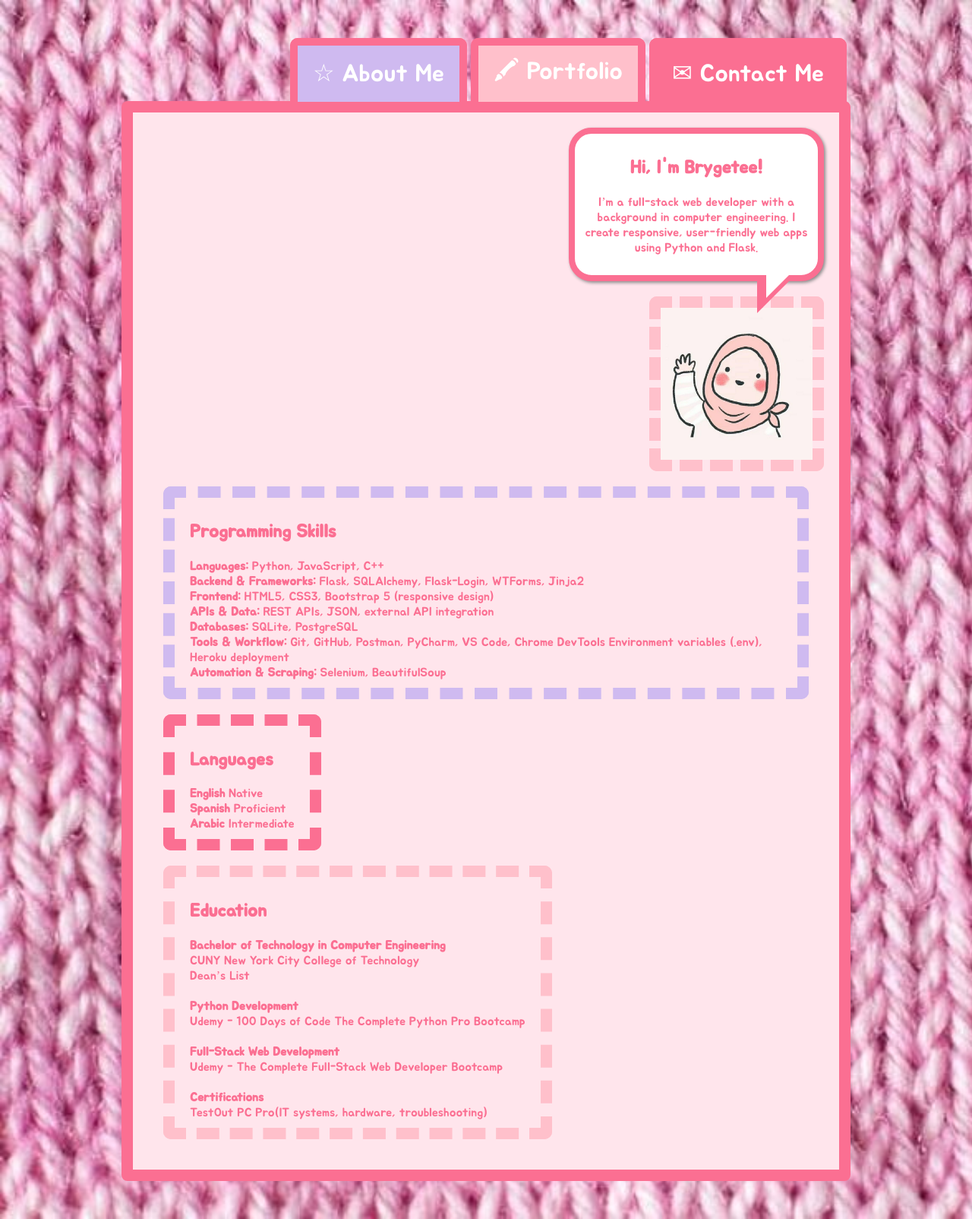
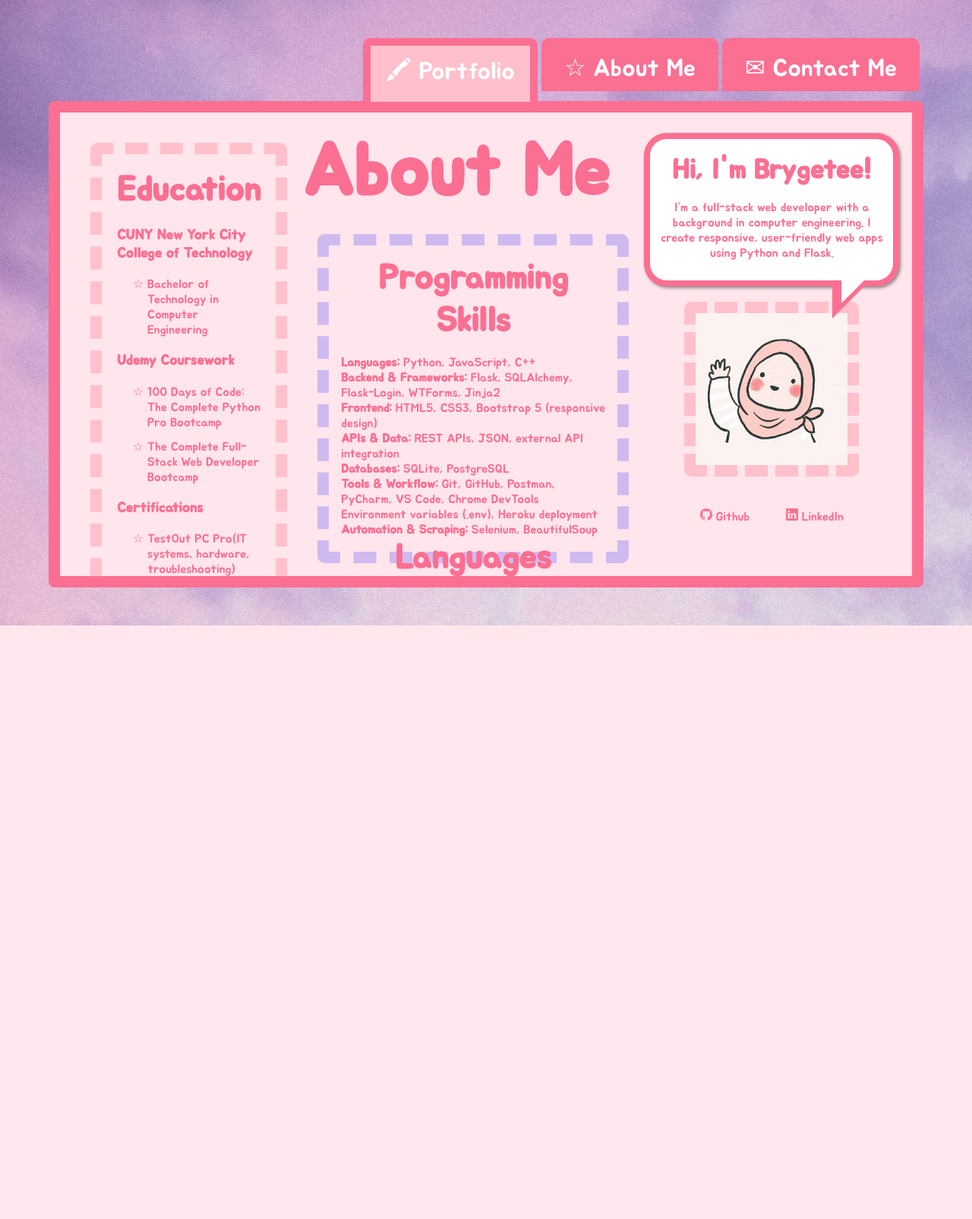
Before and after one commit to Brygetee/My-Portfolio-Website, a Flask app: page / in a window 1280 px wide. Shown: the whole page at 76% size. After the commit the page ends 823 px from the top, so only its background shows below. Run offline with Flask 3, Linux system fonts and the light colour scheme.

Commit message:
Updated Education Section On About Me Page

```diff
--- a/static/styles.css
+++ b/static/styles.css
@@ -1,5 +1,4 @@
 /*/*-----------------------------------------General Page Styles-----------------------------------------*/
-
 /*-----Fonts-----*/
 .jua-regular {
   font-family: "Jua", sans-serif;
@@ -9,16 +8,16 @@
 
 /*-----Body Styles-----*/
 body{
-    background-image: url("pink_yarn.jpg");
+    background-image: url("pink_sky2.jpg");
     background-size: cover;
-    font-family: "Jua";
+    font-family: "Jua", sans-serif;
     color: #fb6f92;
 }
 
 /*-----Tab Styles & Folder Styles-----*/
 
 .folder-container {
-  max-width: 75vw;
+  max-width: 90vw;
   margin: 50px auto;
 }
 
@@ -43,9 +42,9 @@ body{
 }
 
 .tab.about {
-    background: #cfbaf0;
+    background: #fb6f92;
     color: white;
-  z-index: 2; /* Ensures the active tab stays on top */
+
 }
 
 .tab.portfolio {
@@ -57,17 +56,19 @@ body{
     color: white;
 }
 /*-----------------------------------------About Me page styles-----------------------------------------*/
-
 .content {
   border: 15px solid #fb6f92;
   padding: 20px;
   border-radius: 8px 8px 8px 8px; /* Curve for the rest of the folder */
   background: #ffe5ec;
+  height: 80vh;
+  box-sizing: border-box;
+  overflow: hidden;
 }
 
 /* About Section Styles*/
 .about_section{
-    width: fit-content;
+
     border-radius: 10px;
     padding: 10px 20px;
     margin: 20px;
@@ -75,18 +76,29 @@ body{
 .about_section.languages{
      border: 15px dashed #fb6f92;
 }
-.about_section.programming_skills{
-    border: 15px dashed #cfbaf0;
+
+
+
+
+.about_section.socials{
+    display: flex;
+    justify-content: space-evenly;
+    gap: 3em;
+    margin: 2em auto;
+
+
 }
 
-.about_section.education{
-    border: 15px dashed pink;
+.about_section.socials a{
+    text-decoration: none;
+    color: inherit;
 }
-
 .greeting{
     display: flex;
     align-items: flex-end;
     flex-direction: column;
+    width: fit-content;
+
 
 
 
@@ -97,6 +109,7 @@ body{
     border: 15px dashed pink;
     border-radius: 10px;
     display: inline-block;
+    margin: 0 auto;
 }
 
 /* Speech bubble container */
@@ -106,12 +119,15 @@ body{
   padding: 10px;
   text-align: center;
   background-color: #fff;
-
   border: 8px solid #fb6f92;  /* main outline color */
   border-radius: 30px;
-
   box-shadow: 2px 2px 4px #888;
   margin-bottom: 20px;
+}
+
+.speech h3{
+    font-size: 2.25em;
+    margin: 0.25em auto;
 }
 
 /* triangle outline (outer border) */
@@ -122,10 +138,8 @@ body{
   height: 0;
   right: 30px;
   top: 100%;
-
   border-width: 25px;
   border-style: solid;
-
   /* outline color matches border */
   border-color: #fb6f92 transparent transparent #fb6f92;
 }
@@ -138,9 +152,65 @@ body{
   height: 0;
   right: 38px;
   top: 100%;
-
   border-width: 15px;
   border-style: solid;
-
   border-color: #fff transparent transparent #fff;
 }
+.paragraph_sections{
+    height: 100%;
+    display: flex;
+    flex-direction: row;
+
+
+}
+/*--------------------------------------About Me Page Column Sections----------------------------------------------*/
+.first_column, .second_column, .third_column{
+    display: flex;
+    flex-direction: column;
+    justify-content: space-evenly;
+    align-items: center;
+}
+
+.about_section.education{
+    border: 15px dashed pink;
+    height: 100%;
+    padding: 20px;
+}
+.about_section.education:hover{
+    transform: scale(1.05, 1.05);
+    transition: transform 0.3s ease-in-out;
+    box-shadow: 5px -5px 25px pink;
+
+}
+
+.education_list{
+    list-style-type: "☆ ";
+}
+.education_list li{
+    margin-bottom: 0.75em;
+}
+
+.about_section.programming_skills{
+    border: 15px dashed #cfbaf0;
+    padding: 1em;
+    height: 65%;
+}
+.second_column h1{
+    font-size: 6rem;
+    font-weight: bold;
+    padding:0 auto;
+    width: 450px;
+    margin-top: 0px;
+    margin-bottom: 0;
+}
+.first_column h2, .second_column h2, .third_column h2{
+    text-align: center;
+    font-size: 45px;
+    margin: 0 0 0.35em 0;
+
+
+}
+.about-page-container{
+    height: 100%;
+    width: 100%;
+}
--- /dev/null
+++ b/templates/base.html
@@ -0,0 +1,28 @@
+<!DOCTYPE html>
+<html lang="en">
+<head>
+    <meta charset="UTF-8">
+    <meta name="viewport" content="width=device-width, initial-scale=1.0">
+    <title>{% block title %}{% endblock %}</title>
+    <link href="{{ url_for('static', filename='styles.css') }}" rel="stylesheet">
+    <link rel="preconnect" href="https://fonts.googleapis.com">
+    <link rel="preconnect" href="https://fonts.gstatic.com" crossorigin>
+    <link href="https://fonts.googleapis.com/css2?family=Jua&display=swap" rel="stylesheet">
+</head>
+<body>
+
+    <div class="folder-container">
+        <div class="tabs">
+
+            <button class="tab portfolio"><span id="crayon">🖍</span> Portfolio</button>
+            <a href="/"><button class="tab about" ><span id="star">☆</span> About Me</button></a>
+            <a href="/contact"><button class="tab contact">✉ Contact Me</button></a>
+        </div>
+      <div class="content">
+        {% block content %}{% endblock %}
+      </div>
+    </div>
+
+
+</body>
+</html>
--- a/templates/index.html
+++ b/templates/index.html
@@ -1,34 +1,35 @@
-<!DOCTYPE html>
-<html lang="en" xmlns="http://www.w3.org/1999/html">
-<head>
-    <meta charset="UTF-8">
-    <title></title>
-    <link href="{{ url_for('static', filename='styles.css') }}" rel="stylesheet">
-    <link rel="preconnect" href="https://fonts.googleapis.com">
-    <link rel="preconnect" href="https://fonts.gstatic.com" crossorigin>
-    <link href="https://fonts.googleapis.com/css2?family=Jua&display=swap" rel="stylesheet">
-</head>
-<body>
+{% extends "base.html" %}
+{% block title %}Portfolio{% endblock %}
+{% block content %}
+
+    <div class="about-page-container">
+        <div class="paragraph_sections">
+            <div class="first_column">
+                <div class="about_section education">
+                    <h2>Education</h2>
+                    <h3>CUNY New York City College of Technology</h3>
+                    <ul class="education_list">
+                        <li>Bachelor of Technology in Computer Engineering</li>
+                    </ul>
+
+                    <h3>Udemy Coursework</h3>
+                    <ul class="education_list">
+                        <li>100 Days of Code: The Complete Python Pro Bootcamp</li>
+                        <li>The Complete Full-Stack Web Developer Bootcamp</li>
+
+                    </ul>
+
+                    <h3>Certifications</h3>
+                    <ul class="education_list">
+                        <li>TestOut PC Pro(IT systems, hardware, troubleshooting)</li>
+                    </ul>
+                </div>
+
+            </div>
 
 
-<div class="folder-container">
-  <div class="tabs">
-      <button class="tab about" ><span id="star">☆</span> About Me</button>
-      <button class="tab portfolio"><span id="crayon">🖍</span> Portfolio</button>
-      <button class="tab contact">✉ Contact Me</button>
-  </div>
-  <div class="content">
-
-    <div>
-        <div class="greeting">
-
-           <div class="speech">
-               <h2>Hi, I'm Brygetee!</h2>
-               <p>I’m a full-stack web developer with a background in computer engineering. I create responsive, user-friendly web apps using Python and Flask.</p>
-            </div>
-            <img src="static/hijabi.jpg" id="cartoon">
-        </div>
-
+            <div class="second_column">
+                <h1>About Me</h1>
                 <div class="about_section programming_skills">
                     <h2>Programming Skills</h2>
                         <b>Languages: </b> Python, JavaScript, C++<br>
@@ -39,33 +40,43 @@
                         <b>Tools & Workflow: </b>Git, GitHub, Postman, PyCharm, VS Code, Chrome DevTools
                             Environment variables (.env), Heroku deployment<br>
                         <b>Automation & Scraping: </b>Selenium, BeautifulSoup<br>
-        </div>
-       <div class="about_section languages">
+
                     <h2>Languages</h2>
                     <b>English</b> Native<br>
                     <b>Spanish</b> Proficient<br>
                     <b>Arabic</b> Intermediate<br>
                 </div>
+            </div>
 
-        <div class="about_section education">
-            <h2>Education</h2>
-            <b>Bachelor of Technology in Computer Engineering</b><br>
-            CUNY New York City College of Technology<br>
-            Dean’s List<br>
-            <br>
-            <b>Python Development</b><br>
-            Udemy - 100 Days of Code The Complete Python Pro Bootcamp<br>
-            <br>
-            <b>Full-Stack Web Development</b><br>
-            Udemy - The Complete Full-Stack Web Developer Bootcamp<br>
-            <br>
-            <b>Certifications</b><br>
-            TestOut PC Pro(IT systems, hardware, troubleshooting)<br>
+
+
+
+            <div class="third_column">
+                <div class="greeting">
+                    <div class="speech">
+                       <h3>Hi, I'm Brygetee!</h3>
+                       <p>I’m a full-stack web developer with a background in computer engineering. I create responsive, user-friendly web apps using Python and Flask.</p>
                     </div>
+                <img src="static/hijabi.jpg" id="cartoon">
+                <div class="about_section socials">
+
+                    <a href="https://github.com/Brygetee" class="nav-link px-2 text-body-secondary"><svg xmlns="http://www.w3.org/2000/svg" width="16" height="16" fill="currentColor" class="bi bi-github" viewBox="0 0 16 16" >
+                        <path d="M8 0C3.58 0 0 3.58 0 8c0 3.54 2.29 6.53 5.47 7.59.4.07.55-.17.55-.38 0-.19-.01-.82-.01-1.49-2.01.37-2.53-.49-2.69-.94-.09-.23-.48-.94-.82-1.13-.28-.15-.68-.52-.01-.53.63-.01 1.08.58 1.23.82.72 1.21 1.87.87 2.33.66.07-.52.28-.87.51-1.07-1.78-.2-3.64-.89-3.64-3.95 0-.87.31-1.59.82-2.15-.08-.2-.36-1.02.08-2.12 0 0 .67-.21 2.2.82.64-.18 1.32-.27 2-.27s1.36.09 2 .27c1.53-1.04 2.2-.82 2.2-.82.44 1.1.16 1.92.08 2.12.51.56.82 1.27.82 2.15 0 3.07-1.87 3.75-3.65 3.95.29.25.54.73.54 1.48 0 1.07-.01 1.93-.01 2.2 0 .21.15.46.55.38A8.01 8.01 0 0 0 16 8c0-4.42-3.58-8-8-8"/>
+                      </svg> Github</a>
+
+                    <a href="https://www.linkedin.com/in/brygetee-michelle-al-shawkani-2aa09425b/" class="nav-link px-2 text-body-secondary"><svg xmlns="http://www.w3.org/2000/svg" width="16" height="16" fill="currentColor" class="bi bi-linkedin" viewBox="0 0 16 16">
+                        <path d="M0 1.146C0 .513.526 0 1.175 0h13.65C15.474 0 16 .513 16 1.146v13.708c0 .633-.526 1.146-1.175 1.146H1.175C.526 16 0 15.487 0 14.854zm4.943 12.248V6.169H2.542v7.225zm-1.2-8.212c.837 0 1.358-.554 1.358-1.248-.015-.709-.52-1.248-1.342-1.248S2.4 3.226 2.4 3.934c0 .694.521 1.248 1.327 1.248zm4.908 8.212V9.359c0-.216.016-.432.08-.586.173-.431.568-.878 1.232-.878.869 0 1.216.662 1.216 1.634v3.865h2.401V9.25c0-2.22-1.184-3.252-2.764-3.252-1.274 0-1.845.7-2.165 1.193v.025h-.016l.016-.025V6.169h-2.4c.03.678 0 7.225 0 7.225z"/>
+                      </svg>  LinkedIn</a>
 
                 </div>
         </div>
     </div>
+        </div>
 
-</body>
-</html>
+
+    </div>
+</div>
+
+
+
+{% endblock %}
```
Also changed, not shown: templates/contact.html (+25 -10 lines), static/gems.jpg (deleted), static/light_sky.jpg (deleted), static/pink_sky2.jpg (added), static/pink_yarn.jpg (deleted), static/sky.jpg (deleted), static/speech_bubble.jpg (deleted). Lines whose indentation alone changed are shown as unchanged.
